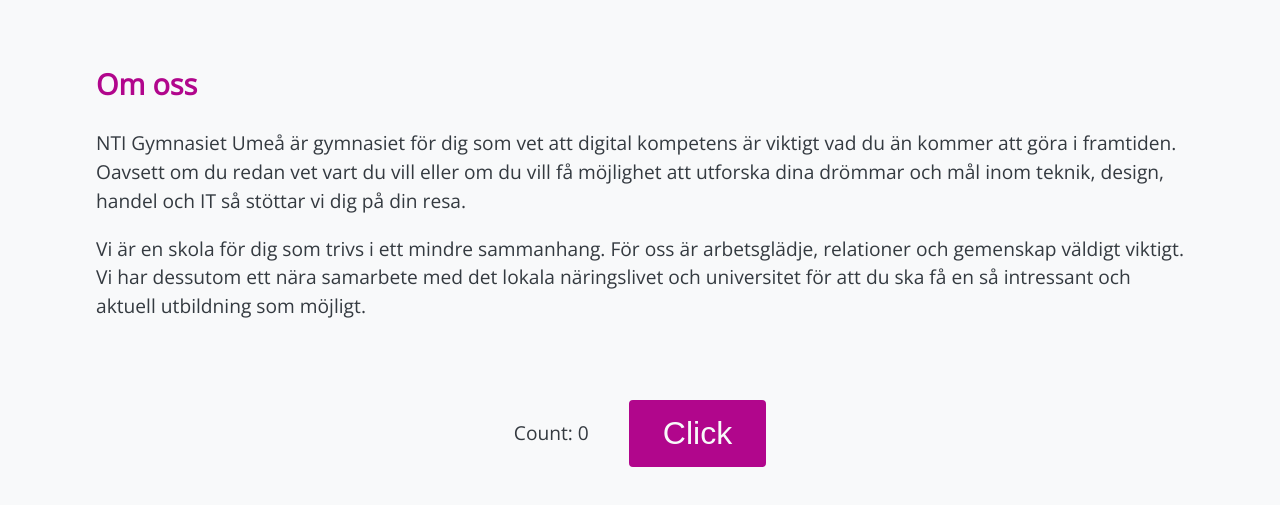
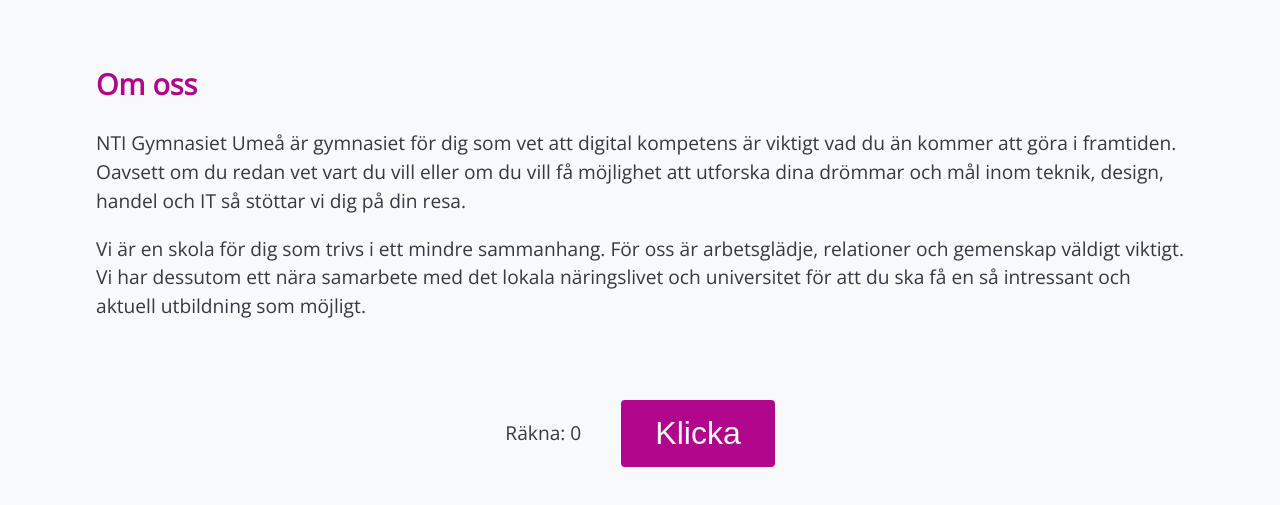
Before and after one commit to jensadev/bussdagen, a plain HTML site: page docs/index.html in a window 1280 px wide. Shown: the part 898-1403 px from the top of the page. Drawn offline with nearby package versions, Linux system fonts and the light colour scheme.

Commit message:
Update index.html

```diff
--- a/docs/index.html
+++ b/docs/index.html
@@ -28,8 +28,8 @@
         få en så intressant och aktuell utbildning som möjligt.</p>
     </article>
     <footer class="region footer">
-      <p>Count: <span id="counter">0</span></p>
-      <button id="count-button">Click</button>
+      <p>Räkna: <span id="counter">0</span></p>
+      <button id="count-button">Klicka</button>
     </footer>
   </main>
   <script src="script.js"></script>
```
